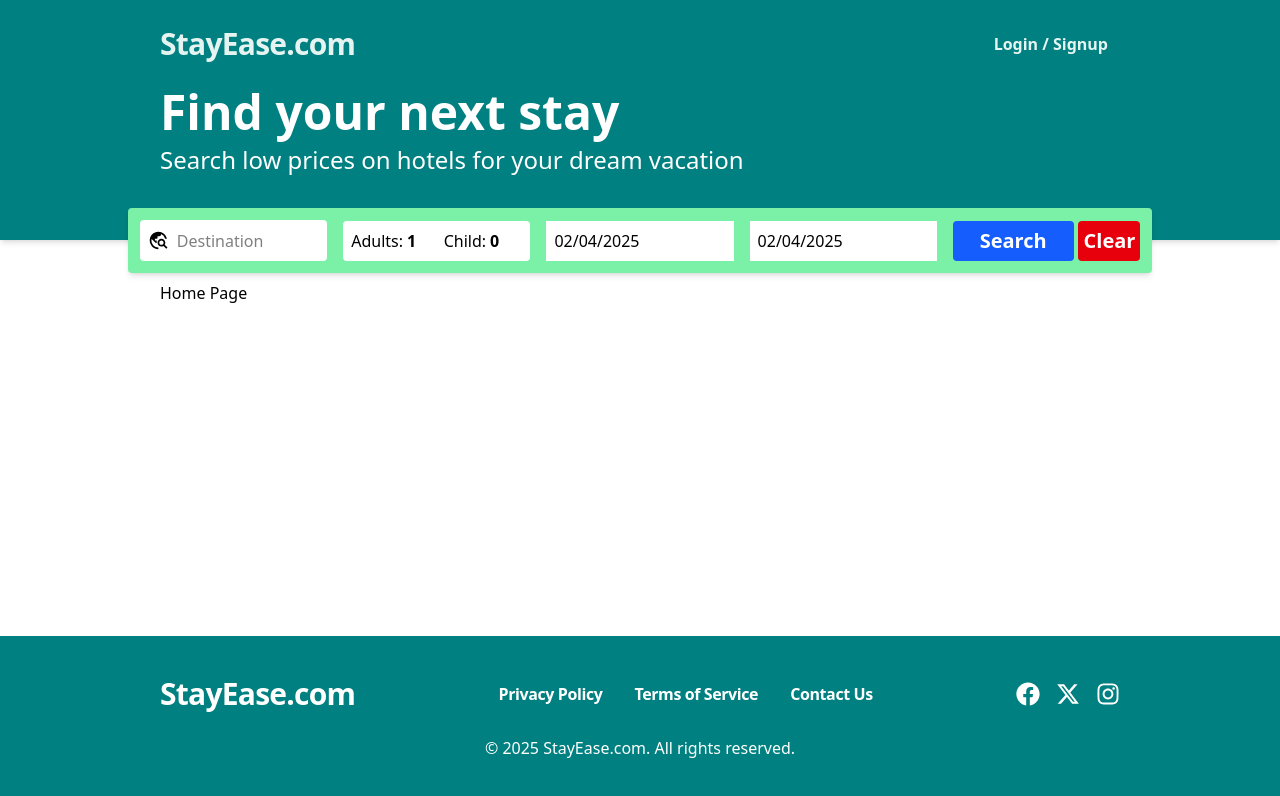
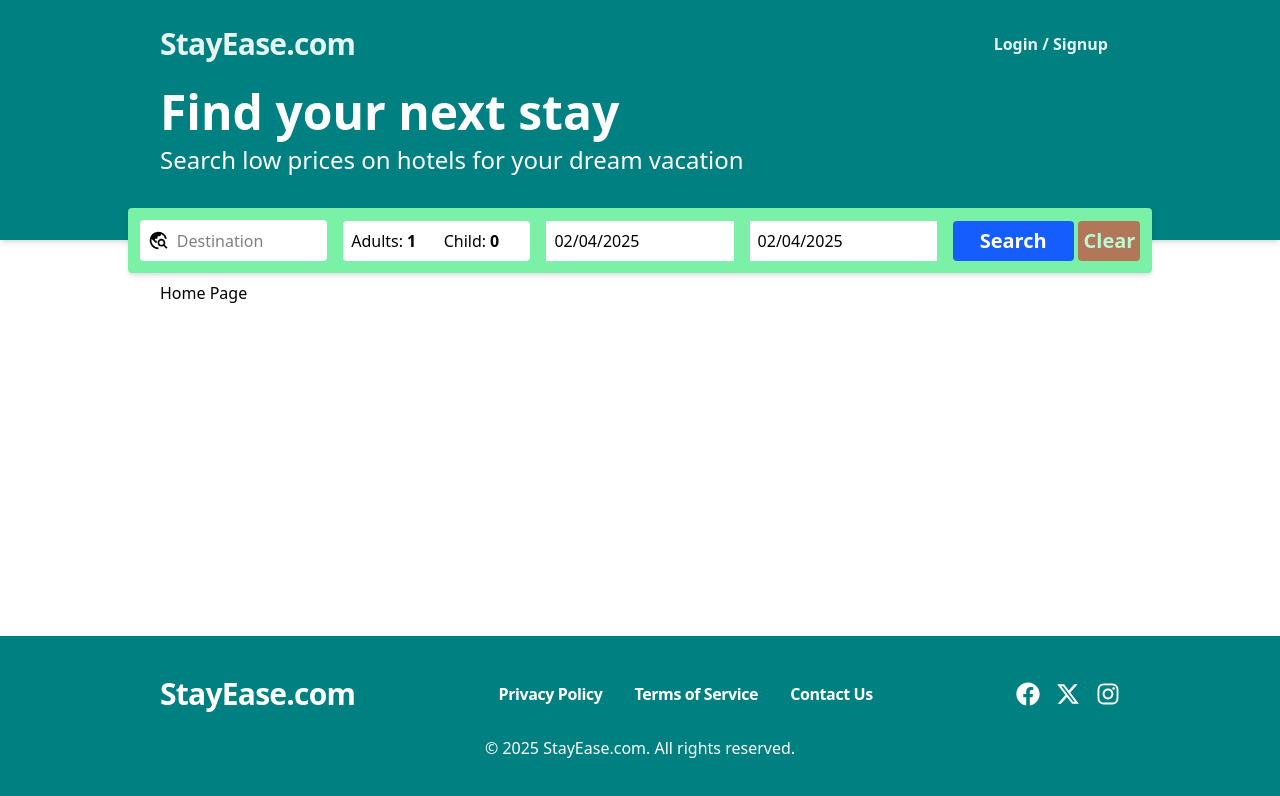
Before and after one commit to FuriSherpa/Hotel-Booking-System, a React (Vite) app in the folder frontend/: page / in a window 1280 px wide. Shown: the top 796 px of the page. Built offline with nearby package versions, Linux system fonts and the light colour scheme; no server answers.

Commit message:
added clear button functionality

```diff
--- a/frontend/src/components/SearchBar.tsx
+++ b/frontend/src/components/SearchBar.tsx
@@ -8,11 +8,28 @@ import { useNavigate } from "react-router-dom";
 const SearchBar = () => {
     const navigate = useNavigate();
     const search = useSearchContext();
-    const [destination, setDestination] = useState<string>(search.destination);
-    const [checkIn, setCheckIn] = useState<Date>(search.checkIn);
-    const [checkOut, setCheckOut] = useState<Date>(search.checkOut);
-    const [adultCount, setAdultCount] = useState<number>(search.adultCount);
-    const [childCount, setChildCount] = useState<number>(search.childCount);
+
+    // Define default values from the search context.
+    const defaultDestination = search.destination;
+    const defaultCheckIn = search.checkIn;
+    const defaultCheckOut = search.checkOut;
+    const defaultAdultCount = search.adultCount;
+    const defaultChildCount = search.childCount;
+
+    // Local state initialized with context values.
+    const [destination, setDestination] = useState<string>(defaultDestination);
+    const [checkIn, setCheckIn] = useState<Date>(defaultCheckIn);
+    const [checkOut, setCheckOut] = useState<Date>(defaultCheckOut);
+    const [adultCount, setAdultCount] = useState<number>(defaultAdultCount);
+    const [childCount, setChildCount] = useState<number>(defaultChildCount);
+
+    // The form is considered "empty" if all fields are at their default values.
+    const isFormEmpty =
+        destination === "" &&
+        checkIn.getTime() === defaultCheckIn.getTime() &&
+        checkOut.getTime() === defaultCheckOut.getTime() &&
+        adultCount === 1 &&
+        childCount === 0;
 
     const handleSubmit = (event: FormEvent) => {
         event.preventDefault();
@@ -20,9 +37,26 @@ const SearchBar = () => {
         navigate("/search");
     };
 
+    const handleClear = () => {
+        // Only clear if at least one field is not default.
+        if (isFormEmpty) return;
+
+        // Reset to default values
+        setDestination("");
+        setCheckIn(new Date());
+        setCheckOut(new Date());
+        setAdultCount(1);
+        setChildCount(0);
+
+        // Optionally update the search context to reflect these default values.
+        search.saveSearchValues("", new Date(), new Date(), 1, 0, "");
+        // Optionally navigate to the default list view.
+        navigate("/search");
+    };
+
     const minDate = new Date();
     const maxDate = new Date();
-    maxDate.setDate(maxDate.getFullYear() + 1);
+    maxDate.setFullYear(maxDate.getFullYear() + 1);
 
     return (
         <form
@@ -94,10 +128,17 @@ const SearchBar = () => {
             </div>
 
             <div className="flex gap-1">
-                <button className="w-2/3 bg-blue-600 text-white h-full p-1.5 font-bold text-xl hover:bg-blue-500 rounded cursor-pointer">
+                <button
+                    type="submit"
+                    className="w-2/3 bg-blue-600 text-white h-full p-1.5 font-bold text-xl hover:bg-blue-500 rounded cursor-pointer">
                     Search
                 </button>
-                <button className="w-1/3 bg-red-600 text-white h-full p-1.5 font-bold text-xl hover:bg-red-500 rounded cursor-pointer">
+                <button
+                    type="button"
+                    disabled={isFormEmpty}
+                    onClick={handleClear}
+                    className={`w-1/3 bg-red-600 text-white h-full p-1.5 font-bold text-xl rounded cursor-pointer ${isFormEmpty ? "opacity-50 cursor-not-allowed" : "hover:bg-red-500"
+                        }`}>
                     Clear
                 </button>
             </div>
```
